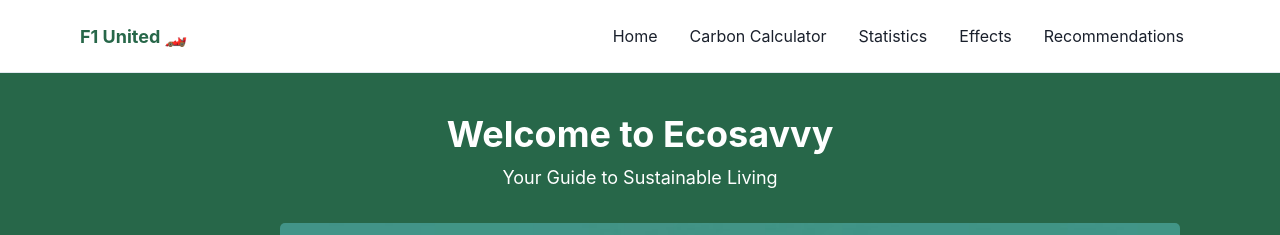
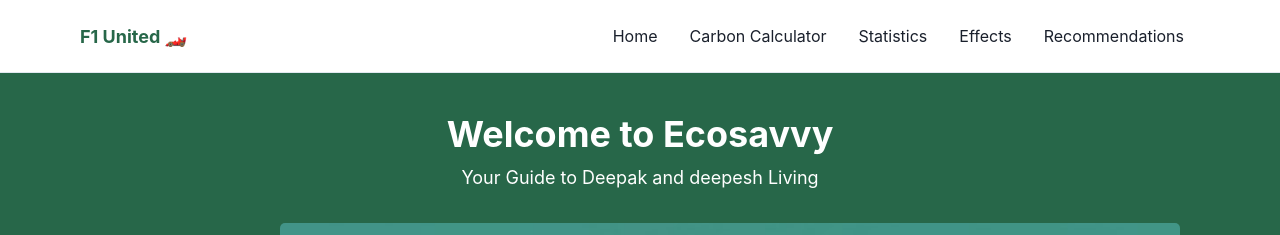
Before and after one commit to sahildando/SIH-2024, a React (Create React App) app: page / in a window 1280 px wide. Shown: the top 235 px of the page. Built offline with nearby package versions, Linux system fonts and the light colour scheme.

Commit message:
implement by deepak

```diff
--- a/src/components/Home.js
+++ b/src/components/Home.js
@@ -19,7 +19,7 @@ const HomePage = () => {
         <Heading as="h1" mb={2}>
           Welcome to Ecosavvy
         </Heading>
-        <Text fontSize="lg">Your Guide to Sustainable Living</Text>
+        <Text fontSize="lg">Your Guide to Deepak and deepesh  Living</Text>
       </Box>
 
       {/* Landscape Image */}
```
